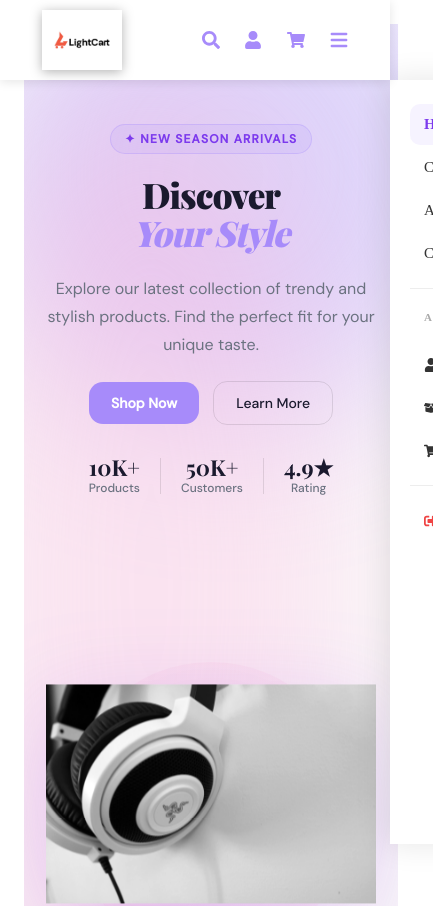
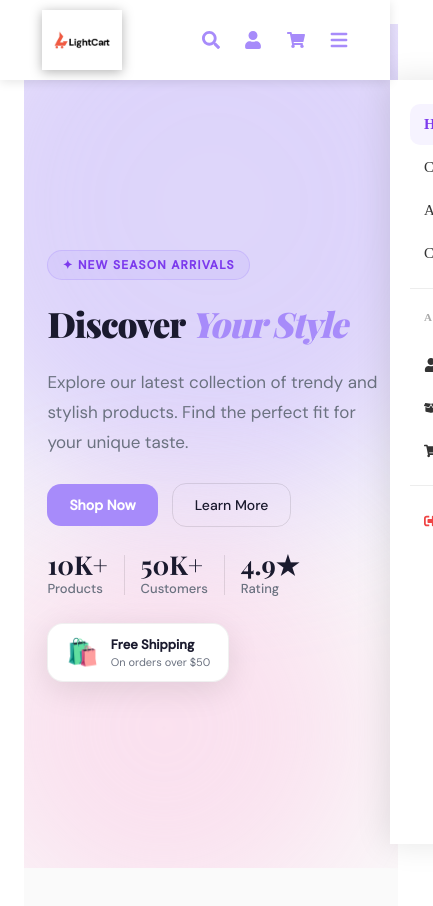
Before and after one commit to idris-umaru/ecommerce-app, a React (Vite) app: page / in a window 390 px wide. Shown: the top 906 px of the page, 433 px wide, since content can reach past the window. Built offline with nearby package versions, Linux system fonts and the light colour scheme.

Commit message:
feat: create Product page component

```diff
--- a/src/App.jsx
+++ b/src/App.jsx
@@ -9,6 +9,8 @@ import PlaceOrder from './pages/PlaceOrder';
 import Product from './pages/Product';
 import Navbar from './components/NavBar/NavBar';
 import Contact from './pages/Contact';
+import Footer from './components/Footer/Footer';
+import SearchBar from './components/SearchBar/SearchBar';
 
 
 
@@ -17,6 +19,7 @@ const App = () => {
   return (
     <div className="app">
       <Navbar />
+      <SearchBar />
 
       <Routes>
         <Route path="/" element={<Home />} />
@@ -27,10 +30,10 @@ const App = () => {
         <Route path="/orders" element={<Orders />} />
         <Route path="/place-order" element={<PlaceOrder />} />
         <Route path="/contact" element={<Contact />} />
-        <Route path="/product/:Id" element={<Product />} />
-        {/* Optional: 404 */}
+        <Route path="/product/:productId" element={<Product />} />
         <Route path="*" element={<h1>404 - Page Not Found</h1>} />
       </Routes>
+      <Footer />
     </div>
   );
 };
--- a/src/components/Hero/Hero.css
+++ b/src/components/Hero/Hero.css
@@ -1,7 +1,5 @@
 @import url("https://fonts.googleapis.com/css2?family=Playfair+Display:wght@700;900&family=DM+Sans:wght@300;400;500&display=swap");
-@import url('https://fonts.googleapis.com/css2?family=Outfit:wght@100..900&family=Poppins:ital,wght@0,100;0,200;0,300;0,400;0,500;0,600;0,700;0,800;0,900;1,100;1,200;1,300;1,400;1,500;1,600;1,700;1,800;1,900&family=Roboto:ital,wght@0,100..900;1,100..900&display=swap');
 
-/* ── Variables ── */
 :root {
   --hero-accent: #a78bfa;
   --hero-accent-dark: #7c3aed;
@@ -11,24 +9,26 @@
   --hero-bg: #fafafa;
 }
 
+html, body {
+  overflow-x: hidden;
+  width: 100%;
+}
 
 .hero {
   position: relative;
   min-height: 100vh;
+  width: 100%;
   padding-top: 80px;
   display: flex;
   align-items: center;
-  justify-content: center;
-  gap: 4rem;
   padding-left: 6%;
   padding-right: 6%;
   background: var(--hero-bg);
   overflow: hidden;
-
+  box-sizing: border-box;
 }
 
-
-
+/* ── Blobs ── */
 .hero-blob {
   position: absolute;
   border-radius: 50%;
@@ -39,44 +39,38 @@
 }
 
 .hero-blob--1 {
-  width: 500px;
-  height: 500px;
+  width: 600px;
+  height: 600px;
   background: radial-gradient(circle, #c4b5fd, #a78bfa);
-  top: -100px;
-  right: -80px;
+  top: -120px;
+  right: -100px;
 }
 
 .hero-blob--2 {
-  width: 100%;
-  height: 100%;
+  width: 400px;
+  height: 400px;
   background: radial-gradient(circle, #fbcfe8, #f9a8d4);
   bottom: -60px;
   left: -60px;
 }
 
+/* ── Content ── */
 .hero-content {
   position: relative;
   z-index: 1;
-  flex: 1;
-  max-width: 560px;
+  width: 100%;
   display: flex;
   flex-direction: column;
-  gap: 1.4rem;
+  gap: 1.6rem;
   animation: hero-fade-up 0.7s ease both;
 }
 
 @keyframes hero-fade-up {
-  from {
-    opacity: 0;
-    transform: translateY(28px);
-  }
-  to {
-    opacity: 1;
-    transform: translateY(0);
-  }
+  from { opacity: 0; transform: translateY(28px); }
+  to   { opacity: 1; transform: translateY(0); }
 }
 
-
+/* ── Badge ── */
 .hero-badge {
   display: inline-flex;
   align-items: center;
@@ -94,15 +88,16 @@
   width: fit-content;
 }
 
-
+/* ── Title — one line, fills the screen width ── */
 .hero-title {
   font-family: "Playfair Display", serif;
   font-weight: 900;
-  font-size: clamp(2.6rem, 5.5vw, 4.2rem);
-  line-height: 1.08;
-  letter-spacing: -1px;
+  font-size: clamp(2.8rem, 8.5vw, 7.5rem);
+  line-height: 1.05;
+  letter-spacing: -2px;
   color: var(--hero-text);
   margin: 0;
+  white-space: nowrap;       /* keeps it on one line */
 }
 
 .hero-title--accent {
@@ -110,16 +105,18 @@
   font-style: italic;
 }
 
+/* ── Description ── */
 .hero-description {
   font-family: "DM Sans", sans-serif;
-  font-size: 16px;
+  font-size: 17px;
   line-height: 1.75;
   color: var(--hero-muted);
-  max-width: 440px;
+  max-width: 560px;
   margin: 0;
   animation: hero-fade-up 0.7s ease 0.15s both;
 }
 
+/* ── Buttons ── */
 .hero-actions {
   display: flex;
   align-items: center;
@@ -135,12 +132,9 @@
   font-family: "DM Sans", sans-serif;
   font-size: 15px;
   font-weight: 600;
-  padding: 14px 32px;
+  padding: 14px 36px;
   border-radius: 14px;
-  transition:
-    background 0.25s ease,
-    transform 0.2s ease,
-    box-shadow 0.25s ease;
+  transition: background 0.25s ease, transform 0.2s ease, box-shadow 0.25s ease;
 }
 
 .hero-btn-primary:hover {
@@ -158,10 +152,7 @@
   padding: 14px 28px;
   border-radius: 14px;
   border: 1.5px solid rgba(0, 0, 0, 0.1);
-  transition:
-    border-color 0.2s ease,
-    color 0.2s ease,
-    background 0.2s ease;
+  transition: border-color 0.2s ease, color 0.2s ease, background 0.2s ease;
 }
 
 .hero-btn-secondary:hover {
@@ -170,12 +161,11 @@
   background: var(--hero-accent-soft);
 }
 
-/* Stats */
+/* ── Stats ── */
 .hero-stats {
   display: flex;
   align-items: center;
-  gap: 20px;
-  margin-top: 8px;
+  gap: 28px;
   animation: hero-fade-up 0.7s ease 0.35s both;
 }
 
@@ -187,7 +177,7 @@
 
 .hero-stat-number {
   font-family: "Playfair Display", serif;
-  font-size: 22px;
+  font-size: 26px;
   font-weight: 700;
   color: var(--hero-text);
   line-height: 1;
@@ -195,83 +185,32 @@
 
 .hero-stat-label {
   font-family: "DM Sans", sans-serif;
-  font-size: 12px;
+  font-size: 13px;
   color: var(--hero-muted);
   font-weight: 500;
 }
 
 .hero-stat-divider {
   width: 1px;
-  height: 36px;
+  height: 40px;
   background: rgba(0, 0, 0, 0.1);
 }
 
-.hero-image-wrapper {
-  position: relative;
-  z-index: 1;
-  flex: 1;
-  max-width: 500px;
-  display: flex;
+/* ── Floating badge ── */
+.hero-float-badge {
+  display: inline-flex;
   align-items: center;
-  justify-content: center;
-  animation: hero-fade-up 0.7s ease 0.1s both;
-}
-
-.hero-image-bg {
-  position: absolute;
-  width: 88%;
-  aspect-ratio: 1;
-  background: radial-gradient(
-    circle,
-    rgba(167, 139, 250, 0.18) 0%,
-    rgba(249, 168, 212, 0.12) 70%,
-    transparent 100%
-  );
-  border-radius: 50%;
-  z-index: 0;
-}
-
-.hero-image {
-  position: relative;
-  z-index: 1;
-  width: 100%;
-  max-width: 460px;
-  height: auto;
-  object-fit: contain;
-  filter: drop-shadow(0 24px 48px rgba(124, 58, 237, 0.18));
-  animation: hero-float 4s ease-in-out infinite;
-}
-
-@keyframes hero-float {
-  0%,
-  100% {
-    transform: translateY(0px);
-  }
-  50% {
-    transform: translateY(-14px);
-  }
-}
-
-/* Floating card */
-.hero-float-badge {
-  position: absolute;
-  bottom: 24px;
-  left: -10px;
+  gap: 12px;
   background: white;
   border-radius: 16px;
-  padding: 12px 16px;
-  display: flex;
-  align-items: center;
-  gap: 12px;
-  box-shadow: 0 8px 32px rgba(0, 0, 0, 0.12);
-  z-index: 2;
+  padding: 12px 18px;
+  box-shadow: 0 8px 32px rgba(0, 0, 0, 0.1);
+  width: fit-content;
+  border: 1px solid rgba(0, 0, 0, 0.06);
   animation: hero-fade-up 0.7s ease 0.5s both;
 }
 
-.hero-float-icon {
-  font-size: 26px;
-  line-height: 1;
-}
+.hero-float-icon { font-size: 26px; line-height: 1; }
 
 .hero-float-title {
   font-family: "DM Sans", sans-serif;
@@ -288,50 +227,26 @@
   margin: 2px 0 0;
 }
 
-@media (max-width: 900px) {
+/* ── Responsive ── */
+@media (max-width: 768px) {
+  .hero-title {
+    font-size: clamp(2rem, 9vw, 3rem);
+    white-space: normal;   /* allow wrap on small screens */
+    letter-spacing: -1px;
+  }
+
   .hero {
-    flex-direction: column;
-    text-align: center;
     padding-top: 100px;
     padding-bottom: 60px;
-    gap: 3rem;
-  }
-
-  .hero-content {
-    align-items: center;
-    max-width: 100%;
-  }
-
-  .hero-description {
-    text-align: center;
-  }
-
-  .hero-actions {
-    justify-content: center;
-  }
-
-  .hero-stats {
-    justify-content: center;
-  }
-
-  .hero-image-wrapper {
-    max-width: 340px;
-  }
-
-  .hero-float-badge {
-    left: 0;
-    bottom: -10px;
   }
 }
 
 @media (max-width: 480px) {
-  .hero-title {
-    font-size: 2.2rem;
-  }
-
   .hero-btn-primary,
   .hero-btn-secondary {
     padding: 12px 22px;
     font-size: 14px;
   }
+
+  .hero-stats { gap: 16px; }
 }
--- a/src/components/Hero/Hero.jsx
+++ b/src/components/Hero/Hero.jsx
@@ -1,7 +1,6 @@
 import React from 'react'
 import './Hero.css'
 import { Link } from 'react-router-dom';
-import HeroImage from '../../assets/hero-image.png';
 
 const Hero = () => {
   return (
@@ -11,13 +10,13 @@ const Hero = () => {
       <div className="hero-blob hero-blob--1" />
       <div className="hero-blob hero-blob--2" />
 
-      {/* Left — Text content */}
+      {/* Full width content */}
       <div className="hero-content">
         <span className="hero-badge">✦ New Season Arrivals</span>
 
+        {/* Single line title */}
         <h1 className="hero-title">
-          Discover <br />
-          <span className="hero-title--accent">Your Style</span>
+          Discover <span className="hero-title--accent">Your Style</span>
         </h1>
 
         <p className="hero-description">
@@ -51,14 +50,8 @@ const Hero = () => {
             <span className="hero-stat-label">Rating</span>
           </div>
         </div>
-      </div>
 
-
-      <div className="hero-image-wrapper">
-        <div className="hero-image-bg" />
-        <img src={HeroImage} alt="NovaCart hero" className="hero-image" />
-
-
+        {/* Floating badge */}
         <div className="hero-float-badge">
           <span className="hero-float-icon">🛍️</span>
           <div>
--- a/src/components/SearchBar/SearchBar.jsx
+++ b/src/components/SearchBar/SearchBar.jsx
@@ -1,22 +1,32 @@
-import React, { useContext } from 'react'
+import React, { useContext, useEffect, useState } from 'react'
 import { ShopContext } from '../../context/ShopContext'
 import { FaSearch, FaTimes } from 'react-icons/fa'
-import { useNavigate } from 'react-router-dom'
+import { useLocation, useNavigate } from 'react-router-dom'
 import './SearchBar.css'
 
 const SearchBar = () => {
 
   const { search, setSearch, showSearch, setShowSearch } = useContext(ShopContext)
   const navigate = useNavigate()
+  const location = useLocation()
+
+  useEffect(() => {
+    if (location.pathname.includes('/collection') && !showSearch) {
+      setShowSearch(true)
+    }
+    else{
+      setShowSearch(false)
+    }
+  }, [location])
 
   const handleSearch = (e) => {
     e.preventDefault()
     if (search.trim()) {
-      navigate('/collection')  // go to collection page to show results
+      navigate('/collection')
     }
   }
 
-  if (!showSearch) return null  // hidden until search icon is clicked
+  if (!showSearch) return null
 
   return (
     <div className='searchbar-wrapper'>
--- a/src/pages/Collection.jsx
+++ b/src/pages/Collection.jsx
@@ -5,15 +5,13 @@ import './Collection.css'
 import Title from '../components/Title/Title'
 import ProductItem from '../components/ProductItem/ProductItem'
 
-const categories = ['All', 'Women', 'Men', 'Unisex', 'Accessories', 'Footwear']
+const categories = ['All', 'Women', 'Men', 'Unisex', 'Accessories']
 
 const Collection = () => {
 
-  const [activeCategory, setActiveCategory] = useState('All')
-  const { search, showSearch } = useContext(ShopContext)  // ← must be inside component
-
-  // Filter by both category and search
-  const filtered = products.filter(p => {
+    const [activeCategory, setActiveCategory] = useState('All')
+    const { search, showSearch } = useContext(ShopContext)
+    const filtered = products.filter(p => {
     const matchCategory = activeCategory === 'All' || p.category === activeCategory
     const matchSearch = p.name.toLowerCase().includes(search.toLowerCase())
     return matchCategory && matchSearch
@@ -29,7 +27,7 @@ const Collection = () => {
         </p>
       </div>
 
-      {/* Category Filter */}
+
       <div className='collection-filters'>
         {categories.map(cat => (
           <button
@@ -46,7 +44,6 @@ const Collection = () => {
         Showing <strong>{filtered.length}</strong> products
       </p>
 
-      {/* Product Grid */}
       <div className='collection-grid'>
         {filtered.map(product => (
           <ProductItem
```
Also changed, not shown: src/components/NavBar/NavBar.jsx (+25 -16 lines), src/pages/Product.css (added, +116 -0 lines), src/pages/Product.jsx (+52 -8 lines).
